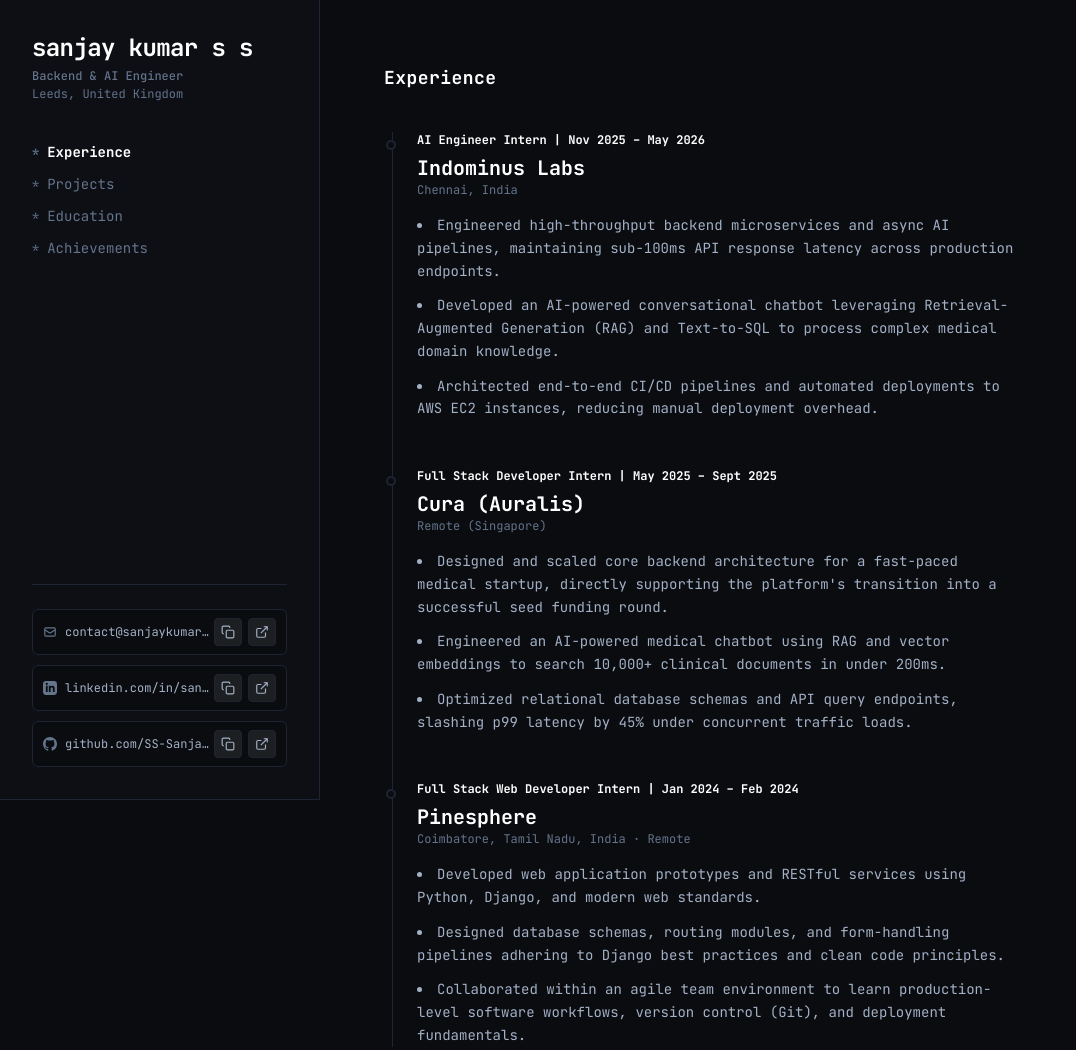
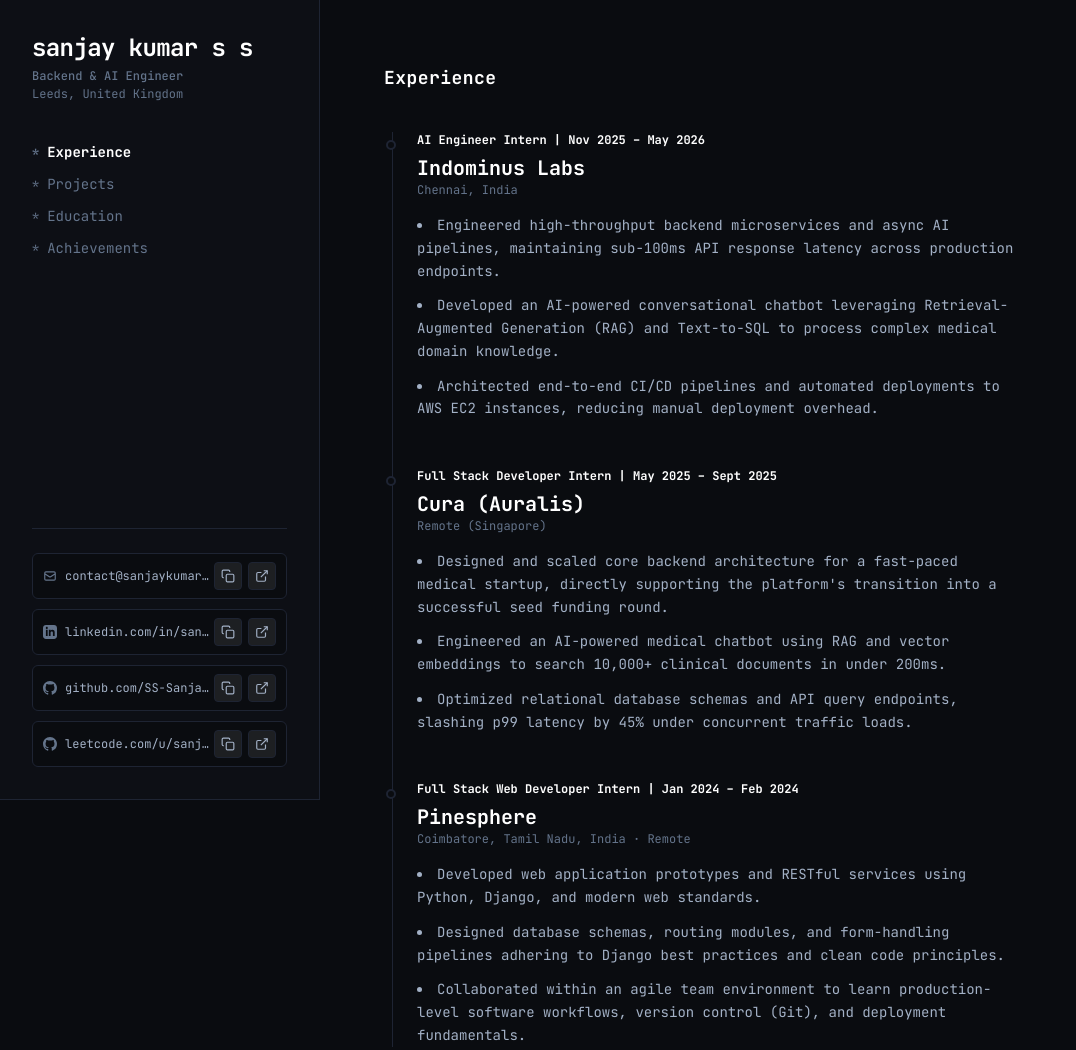
Before and after one commit to SS-Sanjay-Kumar/portfolio, a plain HTML site: page index.html in a window 1280 px wide. Shown: the whole page, without its empty margins (0-1076 px from the left). Drawn offline with nearby package versions, Linux system fonts and the light colour scheme.

Commit message:
add leetcode link

```diff
--- a/index.html
+++ b/index.html
@@ -236,6 +236,36 @@
                         </svg>
                     </button>
                     <a href="https://github.com/SS-Sanjay-Kumar" target="_blank" class="action-btn" title="Open GitHub">
+                        <svg viewBox="0 0 24 24" fill="none" stroke="currentColor" stroke-width="2">
+                            <path d="M18 13v6a2 2 0 0 1-2 2H5a2 2 0 0 1-2-2V8a2 2 0 0 1 2-2h6" />
+                            <polyline points="15 3 21 3 21 9" />
+                            <line x1="10" y1="14" x2="21" y2="3" />
+                        </svg>
+                    </a>
+                </div>
+            </div>
+
+            <!-- Leetcode row -->
+            <div class="contact-item" data-value="https://leetcode.com/u/sanjaykumar_ss/">
+                <div class="contact-main">
+                    <svg class="w-3.5 h-3.5 text-textMuted shrink-0 fill-current" viewBox="0 0 24 24">
+                        <path
+                            d="M12 0C5.37 0 0 5.37 0 12c0 5.31 3.435 9.795 8.205 11.385.6.105.825-.255.825-.57 0-.285-.015-1.23-.015-2.235-3.015.555-3.795-.735-4.035-1.41-.135-.345-.72-1.41-1.23-1.695-.42-.225-1.02-.78-.015-.795.945-.015 1.62.87 1.845 1.23 1.08 1.815 2.805 1.305 3.495.99.105-.78.42-1.305.765-1.605-2.67-.3-5.46-1.335-5.46-5.925 0-1.305.465-2.385 1.23-3.225-.12-.3-.54-1.53.12-3.18 0 0 1.005-.315 3.3 1.23.96-.27 1.98-.405 3-.405s2.04.135 3 .405c2.295-1.56 3.3-1.23 3.3-1.23.66 1.65.24 2.88.12 3.18.765.84 1.23 1.905 1.23 3.225 0 4.605-2.805 5.625-5.475 5.925.435.375.81 1.095.81 2.22 0 1.605-.015 2.895-.015 3.3 0 .315.225.69.825.57A12.02 12.02 0 0024 12c0-6.63-5.37-12-12-12z" />
+                    </svg>
+                    <span id="leetcode-text"
+                        class="text-xs text-textSecondary truncate">leetcode.com/u/sanjaykumar_ss</span>
+                </div>
+                <div class="mobile-actions">
+                    <button
+                        onclick="copyToClipboard('https://leetcode.com/u/sanjaykumar_ss/', 'leetcode-text', 'Copied!')"
+                        class="action-btn" title="Copy Link">
+                        <svg viewBox="0 0 24 24" fill="none" stroke="currentColor" stroke-width="2">
+                            <rect x="9" y="9" width="13" height="13" rx="2" ry="2" />
+                            <path d="M5 15H4a2 2 0 0 1-2-2V4a2 2 0 0 1 2-2h9a2 2 0 0 1 2 2v1" />
+                        </svg>
+                    </button>
+                    <a href="https://leetcode.com/u/sanjaykumar_ss/" target="_blank" class="action-btn"
+                        title="Open Leetcode Profile">
                         <svg viewBox="0 0 24 24" fill="none" stroke="currentColor" stroke-width="2">
                             <path d="M18 13v6a2 2 0 0 1-2 2H5a2 2 0 0 1-2-2V8a2 2 0 0 1 2-2h6" />
                             <polyline points="15 3 21 3 21 9" />
```
